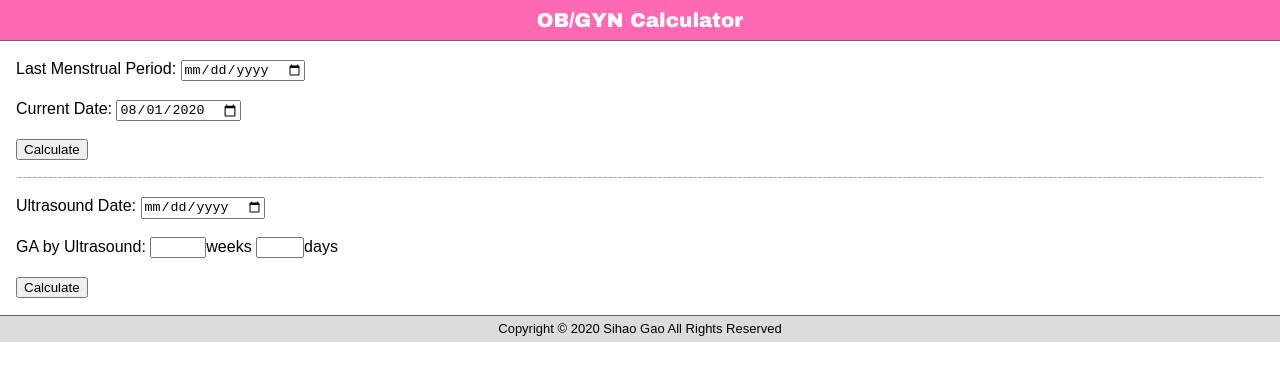
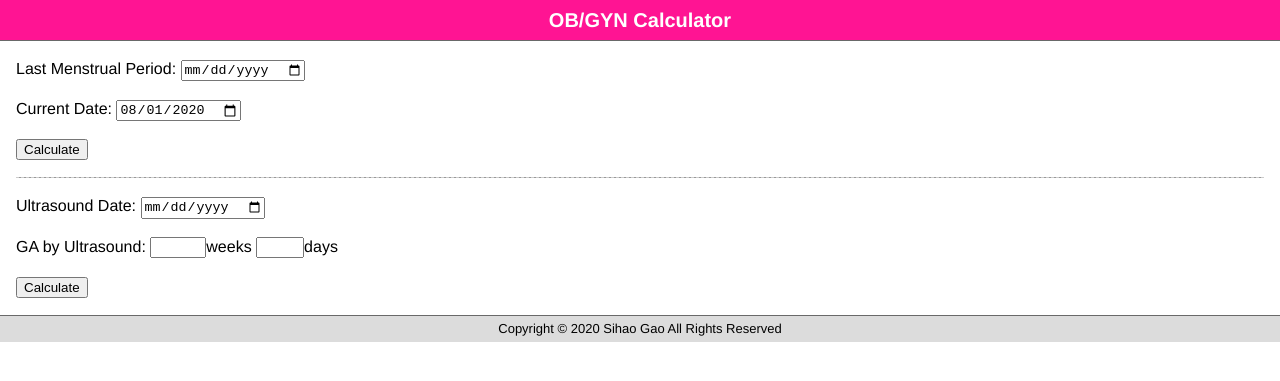
Before and after one commit to sgao24/sgao24.github.io, a Jekyll site: the page OBGYNCalculator.html, which Jekyll copies as it is, in a window 1280 px wide. Shown: the top 381 px of the page. Built offline with Jekyll 4.4.1, drawn with Linux system fonts in a browser that asks for light colours.

Commit message:
Update OBGYNCalculator.html

```diff
--- a/OBGYNCalculator.html
+++ b/OBGYNCalculator.html
@@ -3,10 +3,10 @@
 <head>
     <meta charset="UTF-8">
     <meta name="viewport" content="width=device-width, initial-scale=1.0">
-    <title>OBGYN Calculator</title>
+    <title>OB Calculator</title>
     <style>
         body{
-            font-family: Arial;
+            font-family: Helvetica, Arial, sans-serif;
             margin: 0px;
         }
         .copyright{
@@ -22,10 +22,11 @@
             color: crimson;
         }
         .top_banner{
-            background: hotpink;
+            background: deeppink;
             margin:0px;
             line-height: 200%;
-            font-family: "Arial Black";
+            font-family: Helvetica, Arial, sans-serif;
+            font-weight: bold;
             color: white;
             border-bottom-color: dimgrey;
             border-bottom-style: solid;
```
